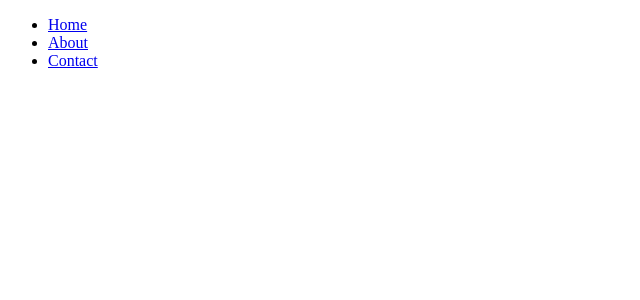
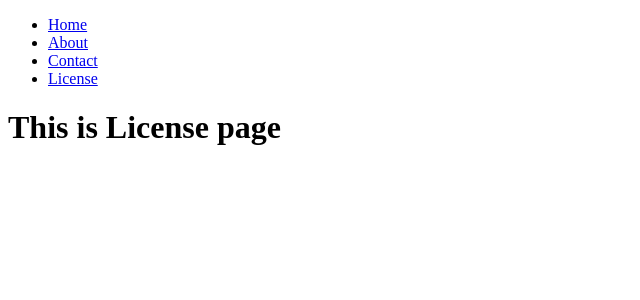
Before and after one commit to geforcesong/reactplayground, a React (Create React App) app: page /license in a window 1280 px wide. Shown: the top 300 px of the page, without its empty margins (0-640 px from the left). Built offline with nearby package versions, Linux system fonts and the light colour scheme.

Commit message:
added custom hook

```diff
--- a/src/Home.js
+++ b/src/Home.js
@@ -5,6 +5,7 @@ import Contact from './components/Contact';
 import Navbar from './components/Navbar';
 import Post from './components/Post'
 import Posts from './components/Posts'
+import License from './components/License';
 
 const Home = () => {
     return (
@@ -18,6 +19,7 @@ const Home = () => {
                 <Route path="/contact" component={Contact} />
                 <Route path="/post/:postId" component={Post} />
                 <Route path="/posts/" component={Posts} />
+                <Route path="/license/" component={License} />
             </Switch>
         </BrowserRouter>
     );
--- /dev/null
+++ b/src/components/License.js
@@ -0,0 +1,7 @@
+const License = () => {
+    console.log('Reach license');
+
+    return ( <h1>This is License page</h1> );
+}
+
+export default License;
--- a/src/components/Navbar.js
+++ b/src/components/Navbar.js
@@ -6,6 +6,7 @@ const Navbar = () => {
             <li><Link to="/">Home</Link></li>
             <li><NavLink to="/about">About</NavLink></li>
             <li><Link to="/contact">Contact</Link></li>
+            <li><Link to="/license">License</Link></li>
         </ul>
     );
 }
```
